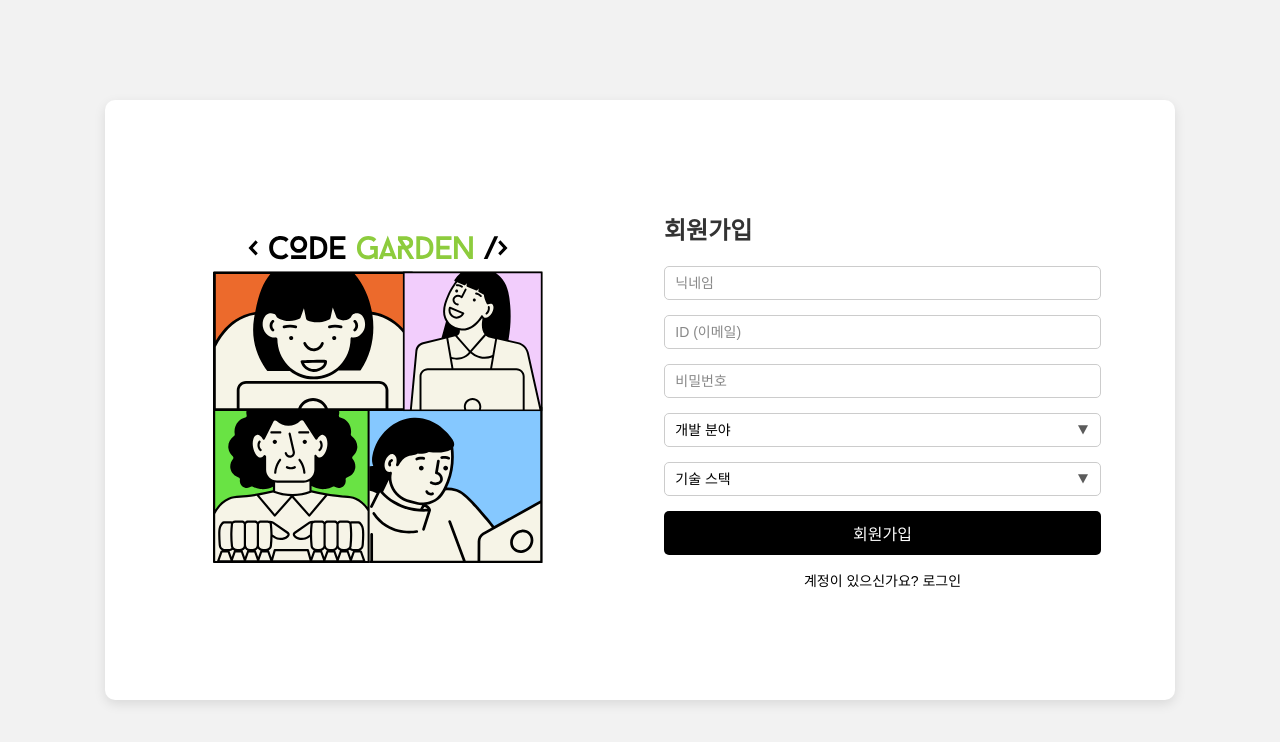
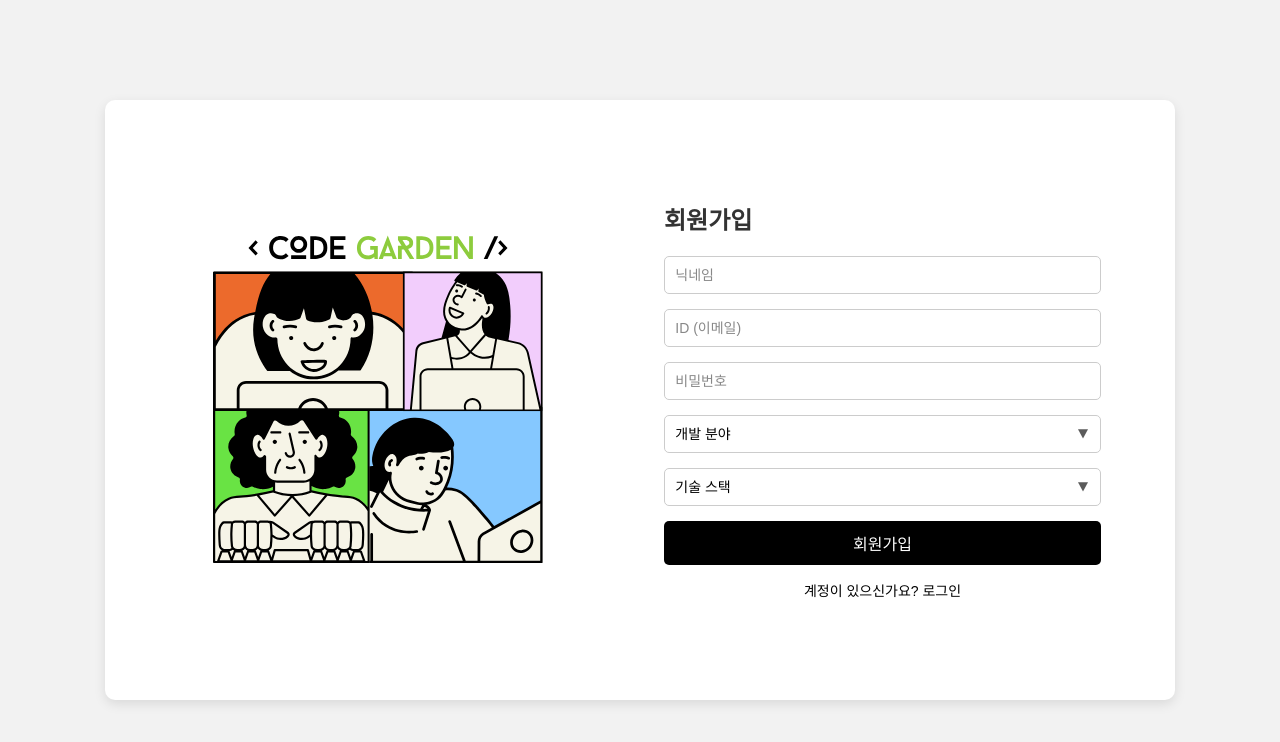
Before and after one commit to dldpdnjs21/MiniProject_codegarden, a React (Create React App) app: page /login in a window 1280 px wide. Both pictures are taken after a click on the link "회원가입". Shown: the top 742 px of the page. Built offline with nearby package versions, Linux system fonts and the light colour scheme.

Commit message:
fix: 회원가입 페이지 입력 폼 패딩값 수정

```diff
--- a/src/pages/css/JoinPage.css
+++ b/src/pages/css/JoinPage.css
@@ -58,7 +58,7 @@ body {
 
 .register-form input {
   width: 90%;
-  padding: 8px 10px;
+  padding: 10px;
   margin-bottom: 15px;
   border: 1px solid #ccc;
   border-radius: 5px;
@@ -66,7 +66,8 @@ body {
 }
 
 .register-form select {
-  padding: 8px 28px 8px 10px;
+  /* padding: 8px 28px 8px 10px; */
+  padding: 10px;
   /* margin-bottom: 15px; */
   border: 1px solid #ccc;
   border-radius: 5px;
```
